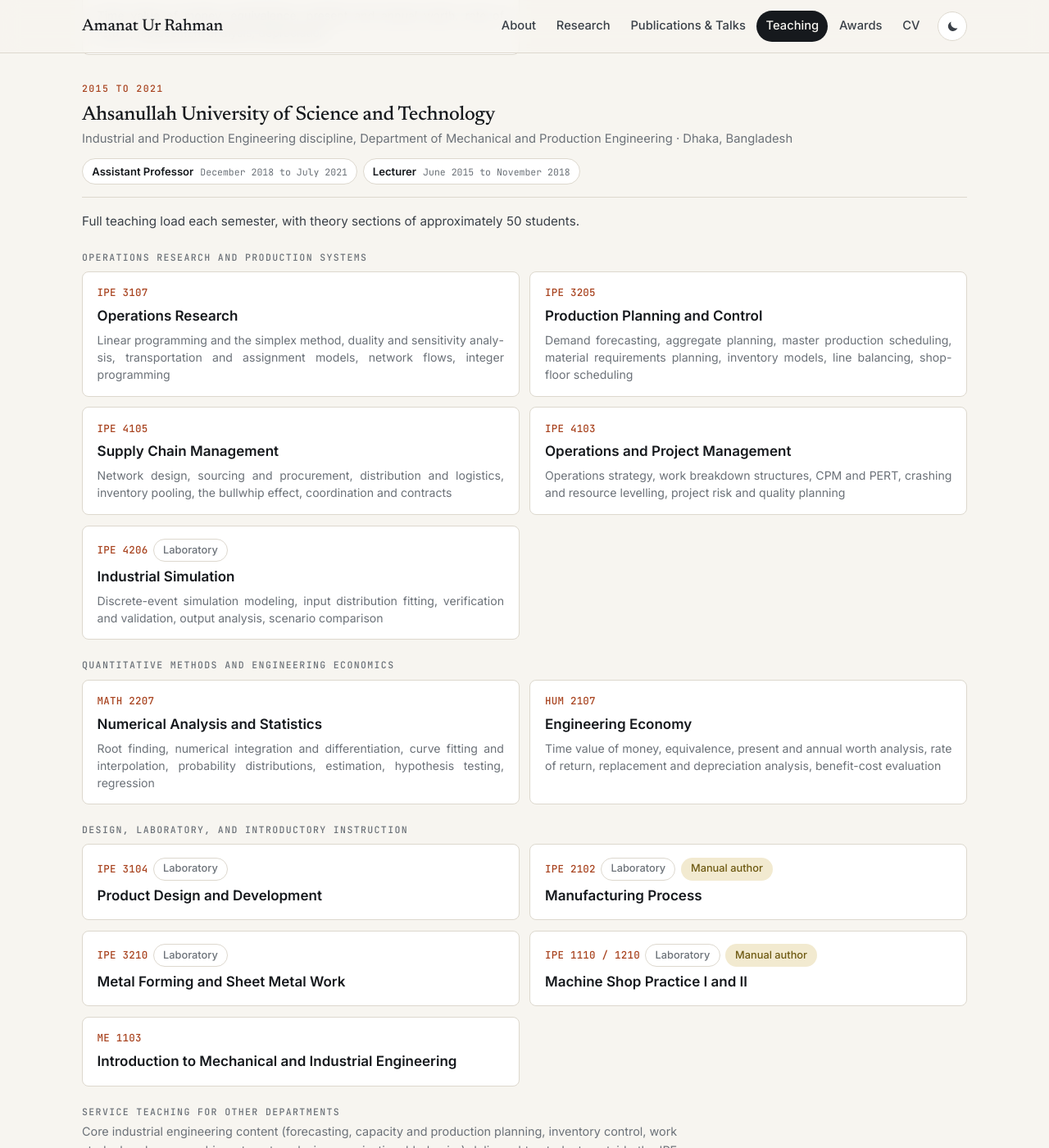
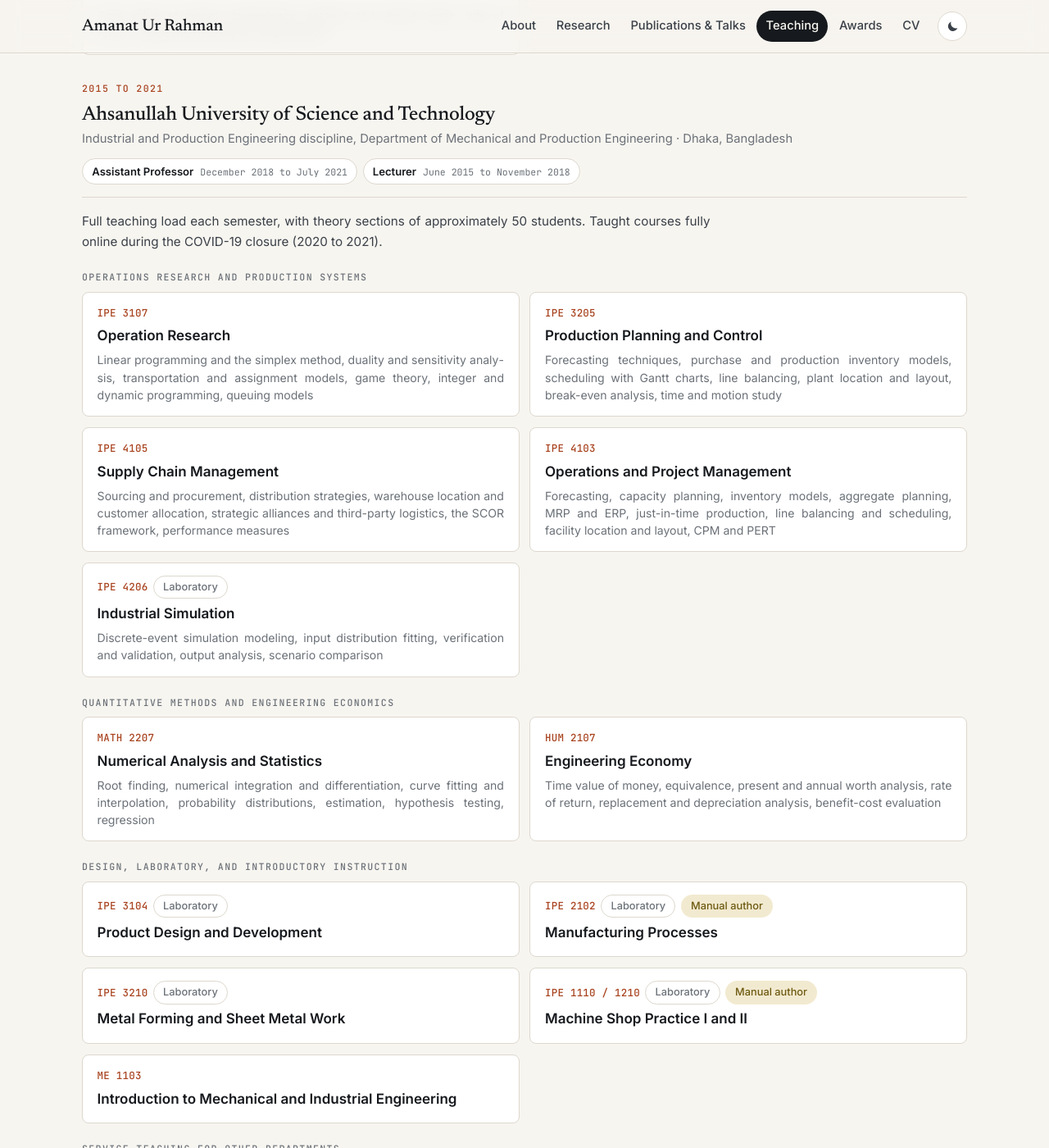
Before and after one commit to amanat-rahman/amanat-rahman.github.io, a Jekyll site: the page built from teaching.html, in a window 1280 px wide and 1400 px high, scrolled down 685 px. Shown: the whole window at 82% size. Built offline with Jekyll 4.4.1, drawn with Linux system fonts in a browser that asks for light colours; some of the changed text lies outside the part shown.

Commit message:
Bring the web CV in line with the October 1 master CV
Rebuilt the CV PDF from the current master and synced the CV, Teaching, and
Research pages: course topics, lab manual and curriculum wording, coursework,
P&G role title, LoDI module description, and manuscript status.

Co-Authored-By: Claude Opus 5.5 <noreply@anthropic.com>
Claude-Session: https://claude.ai/code/session_012gzcHSSbTY5Xckd1ycFgL5

```diff
--- a/_data/education.yml
+++ b/_data/education.yml
@@ -7,7 +7,7 @@
   thesis_label: Dissertation
   thesis: Stochastic optimization and decomposition algorithms for large-scale scheduling systems under uncertainty
   advisor: Dr. Tommaso Giovannelli
-  coursework: Optimization; Stochastic Operations Research; Stochastic Optimization Algorithms and Modeling; Industrial AI; Lean Six Sigma; Quality Control; Design of Experiments
+  coursework: Optimization; Stochastic Operations Research; Stochastic Optimization Algorithms and Modeling; Industrial Big Data and AI; Lean Six Sigma; Quality Control; Design of Experiments
 
 - degree: M.S. in Industrial Engineering
   institution: University of Louisville
--- a/_data/experience.yml
+++ b/_data/experience.yml
@@ -18,7 +18,7 @@ research:
     bullets:
       - Developed a multi-task Cox proportional hazards model to quantify transplantation center-level factors affecting one-year post-heart-transplant survivability, treating each center as a separate learning task over a shared representation.
       - Integrated UNOS donor and recipient records with county- and tract-level area deprivation data within a 200-mile radius of each center; benchmarked against CoxPH and non-linear CoxPH models by concordance index.
-      - Authored five instructional modules (IT Basics, Network Foundation, Network Security, Risk Analysis, Capstone Project) for the NSF-funded Cybersecurity in Logistics Systems workforce training program.
+      - Authored five online, self-paced instructional modules (IT Basics, Network Foundations, Network Security, Risk Analysis, and Capstone) for a federally funded cybersecurity workforce training program for the logistics industry.
 
 industry:
   - role: Data Scientist Intern (Optimization), Network Planning
@@ -30,7 +30,7 @@ industry:
       - Built a stochastic evaluation framework with MILP recourse (Pyomo, HiGHS, Gurobi) for cargo network planning under operational uncertainty, assessing fleet flow, capacity utilization, and routing.
       - Quantified network disruption cost through scenario-based Monte Carlo evaluation of the recourse value function.
       - Calibrated stochastic parameters from operational data on Azure Databricks and represented the airline route network on Amazon Neptune for connectivity and reachability queries feeding the optimization model.
-  - role: Research Assistant
+  - role: Graduate Research Assistant
     org: Procter & Gamble Digital Accelerator, University of Cincinnati
     location: Cincinnati, OH, USA
     start: Jun 2024
--- a/_data/news.yml
+++ b/_data/news.yml
@@ -37,7 +37,7 @@
   text: "Conference paper published (presented at ASME MSEC 2024 in Knoxville, TN): Enhanced Data-Driven Virtual Metrology on Chemical Mechanical Planarization Process Using Dual Linear Kalman Filter."
 
 - date: 2024-06-01
-  text: Joined the P&G Digital Accelerator at the University of Cincinnati as a Research Assistant, building production planning pipelines on Azure Databricks.
+  text: Joined the P&G Digital Accelerator at the University of Cincinnati as a Graduate Research Assistant, building production planning pipelines on Azure Databricks.
 
 - date: 2024-03-15
   text: "Journal article published: Artificial Intelligence Approach to Predict Supply Chain Performance: Implications for Sustainability."
--- a/_data/publications.yml
+++ b/_data/publications.yml
@@ -7,7 +7,7 @@
   type: working
   title: Using stochastic programming to mitigate patient no-shows and short-notice cancellations in outpatient clinics through overbooking and walk-ins
   authors: A. U. Rahman, T. Giovannelli, K. S. Shehadeh, and J. Shi
-  venue: In final co-author review prior to submission
+  venue: In final co-author revision before journal submission
   year: "2026"
   sort: "202610"
   status: Under review
--- a/_data/research.yml
+++ b/_data/research.yml
@@ -6,7 +6,7 @@ intro: >-
 # maker gets, not how hard the instance was to solve.
 research:
   - title: Two-stage stochastic optimization for outpatient clinic scheduling system under uncertainty
-    status: Ph.D. dissertation, manuscript in final co-author review
+    status: Ph.D. dissertation, manuscript in final co-author revision
     collaborators: with T. Giovannelli, K. S. Shehadeh, and J. Shi
     period: 2023 to present
     tags: [Stochastic programming, Enhanced integer L-shaped method, Branch-and-cut, Healthcare]
@@ -104,12 +104,12 @@ projects:
       - Roughly 550 hours of annual manual effort removed, about half the prior workload.
       - Databricks-to-Tableau integration automated through KNIME, with deployed KPI dashboards.
 
-  - title: Cybersecurity in Logistics Systems workforce training
+  - title: Cybersecurity workforce training for the logistics industry
     org: Logistics and Distribution Institute, University of Louisville
     period: "2023"
-    tags: [NSF-funded, Curriculum development, Logistics]
+    tags: [Federally funded, Curriculum development, Logistics]
     bullets:
-      - "Authored five instructional modules: IT Basics, Network Foundation, Network Security, Risk Analysis, and a Capstone Project."
+      - "Authored five online, self-paced instructional modules: IT Basics, Network Foundations, Network Security, Risk Analysis, and Capstone."
 
   - title: Supply chain performance analysis, GlaxoSmithKline Bangladesh
     org: Ahsanullah University of Science and Technology
--- a/_data/teaching.yml
+++ b/_data/teaching.yml
@@ -46,22 +46,22 @@ institutions:
         period: December 2018 to July 2021
       - title: Lecturer
         period: June 2015 to November 2018
-    summary: Full teaching load each semester, with theory sections of approximately 50 students.
+    summary: Full teaching load each semester, with theory sections of approximately 50 students. Taught courses fully online during the COVID-19 closure (2020 to 2021).
     groups:
       - heading: Operations research and production systems
         courses:
           - code: IPE 3107
-            title: Operations Research
-            topics: Linear programming and the simplex method, duality and sensitivity analysis, transportation and assignment models, network flows, integer programming
+            title: Operation Research
+            topics: Linear programming and the simplex method, duality and sensitivity analysis, transportation and assignment models, game theory, integer and dynamic programming, queuing models
           - code: IPE 3205
             title: Production Planning and Control
-            topics: Demand forecasting, aggregate planning, master production scheduling, material requirements planning, inventory models, line balancing, shop-floor scheduling
+            topics: Forecasting techniques, purchase and production inventory models, scheduling with Gantt charts, line balancing, plant location and layout, break-even analysis, time and motion study
           - code: IPE 4105
             title: Supply Chain Management
-            topics: Network design, sourcing and procurement, distribution and logistics, inventory pooling, the bullwhip effect, coordination and contracts
+            topics: Sourcing and procurement, distribution strategies, warehouse location and customer allocation, strategic alliances and third-party logistics, the SCOR framework, performance measures
           - code: IPE 4103
             title: Operations and Project Management
-            topics: Operations strategy, work breakdown structures, CPM and PERT, crashing and resource levelling, project risk and quality planning
+            topics: Forecasting, capacity planning, inventory models, aggregate planning, MRP and ERP, just-in-time production, line balancing and scheduling, facility location and layout, CPM and PERT
           - code: IPE 4206
             title: Industrial Simulation
             lab: true
@@ -80,7 +80,7 @@ institutions:
             title: Product Design and Development
             lab: true
           - code: IPE 2102
-            title: Manufacturing Process
+            title: Manufacturing Processes
             lab: true
             manual: true
           - code: IPE 3210
@@ -109,11 +109,11 @@ curriculum:
   - title: Laboratory manuals
     period: 2015 to 2021
     context: Ahsanullah University of Science and Technology
-    text: Authored the laboratory manuals for IPE 4206 (Industrial Simulation), IPE 2102 (Manufacturing Process), and IPE 1210 and IPE 1110 (Machine Shop Practice II and I). All four were adopted as the standing course materials for those laboratories and remained in use.
+    text: Authored the laboratory manuals for IPE 4206 (Industrial Simulation), IPE 2102 (Manufacturing Processes), and IPE 1210 and IPE 1110 (Machine Shop Practice II and I). All four were adopted as the standing course materials for those laboratories and remained in use across subsequent cohorts.
   - title: Program accreditation
     period: 2015 to 2021
     context: Ahsanullah University of Science and Technology
-    text: Contributed to periodic curriculum revision for the Industrial and Production Engineering program through outcome assessment and course mapping.
+    text: Contributed to curriculum revision for the Industrial and Production Engineering program through outcome assessment and course mapping, in support of program accreditation.
 
 mentoring:
   - title: Undergraduate thesis supervisor
```
Also changed, not shown: 1 other file.
